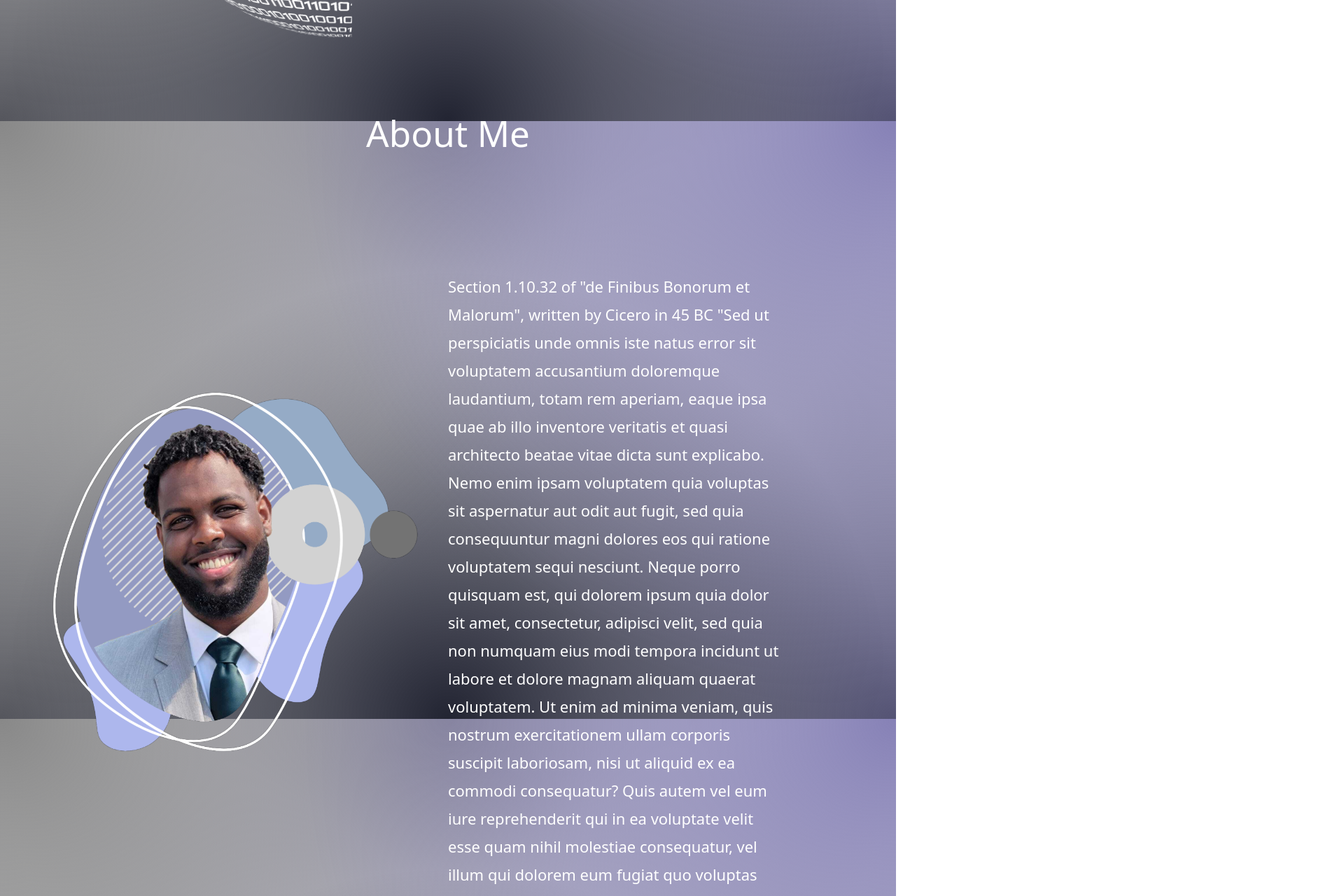
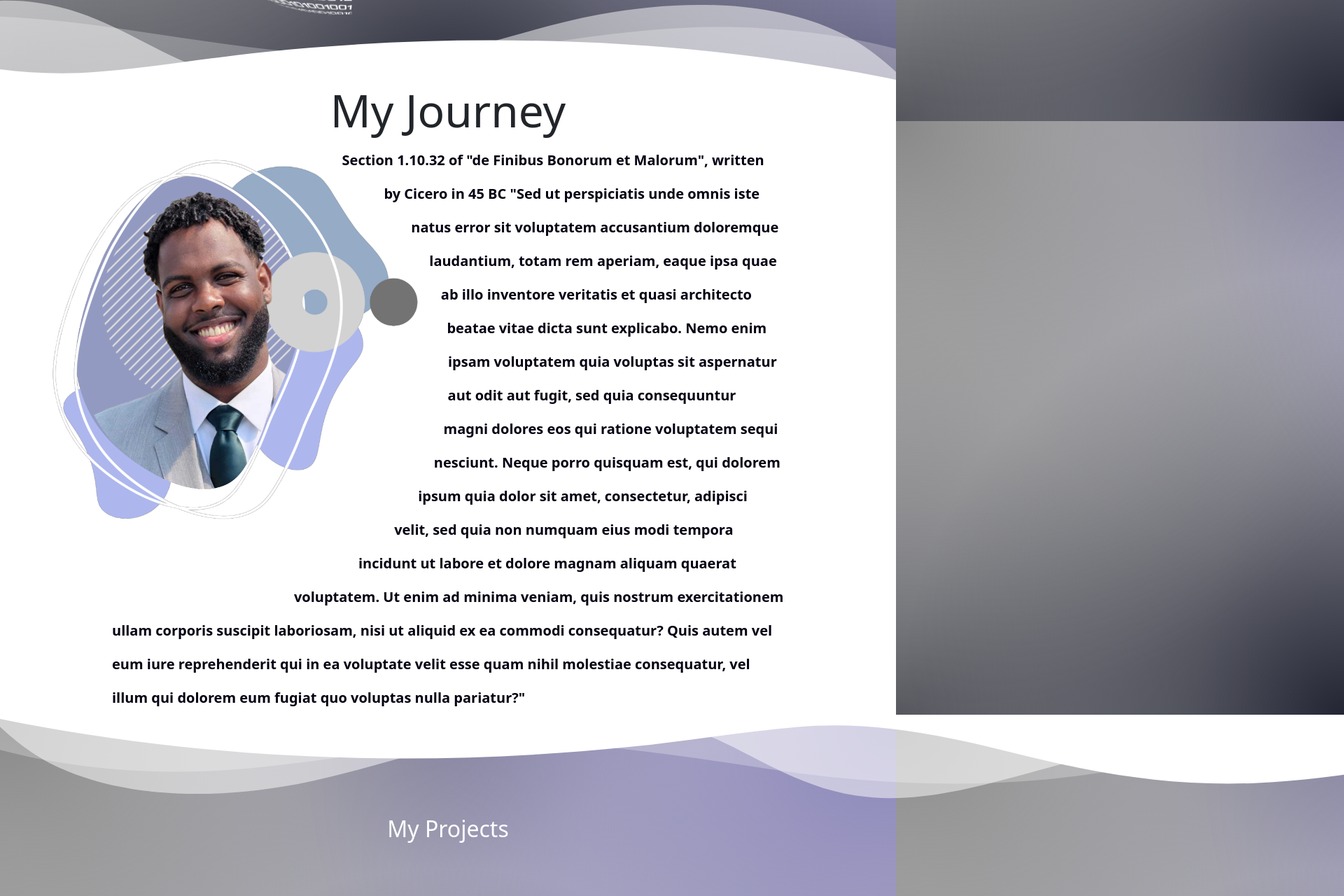
Before and after one commit to yadetagetachew/Portfolio, a React (Create React App) app: page / in a window 1280 px wide. Shown: the part 680-1960 px from the top of the page at 70% size, 1920 px wide, since content can reach past the window. Built offline with nearby package versions, Linux system fonts and the light colour scheme.

Commit message:
(feat:waves added to devide sections and used to shape to wrap discription words around bio image)

```diff
--- a/src/About.js
+++ b/src/About.js
@@ -4,14 +4,37 @@ import portrait from './media/yadi-photo.png';
 const About = () => {
     return (
         <div className="about-section">
+            <h2>My Journey</h2>
             <div className='about-img'>
                 <img src={portrait} alt="Yadi" />
             </div>
             <div className='about-discription'>
-                {/* <h2> My Story</h2> */}
                 <p>Section 1.10.32 of "de Finibus Bonorum et Malorum", written by Cicero in 45 BC
-                "Sed ut perspiciatis unde omnis iste natus error sit voluptatem accusantium doloremque laudantium, totam rem aperiam, eaque ipsa quae ab illo inventore veritatis et quasi architecto beatae vitae dicta sunt explicabo. Nemo enim ipsam voluptatem quia voluptas sit aspernatur aut odit aut fugit, sed quia consequuntur magni dolores eos qui ratione voluptatem sequi nesciunt. Neque porro quisquam est, qui dolorem ipsum quia dolor sit amet, consectetur, adipisci velit, sed quia non numquam eius modi tempora incidunt ut labore et dolore magnam aliquam quaerat voluptatem. Ut enim ad minima veniam, quis nostrum exercitationem ullam corporis suscipit laboriosam, nisi ut aliquid ex ea commodi consequatur? Quis autem vel eum iure reprehenderit qui in ea voluptate velit esse quam nihil molestiae consequatur, vel illum qui dolorem eum fugiat quo voluptas nulla pariatur?"</p>
+                "Sed ut perspiciatis unde omnis iste natus error sit voluptatem accusantium doloremque
+                laudantium, totam rem aperiam, eaque ipsa quae ab illo inventore veritatis et quasi
+                architecto beatae vitae dicta sunt explicabo. Nemo enim ipsam voluptatem quia voluptas
+                sit aspernatur aut odit aut fugit, sed quia consequuntur magni dolores eos qui ratione
+                voluptatem sequi nesciunt. Neque porro quisquam est, qui dolorem ipsum quia dolor sit amet,
+                consectetur, adipisci velit, sed quia non numquam eius modi tempora incidunt ut labore
+                et dolore magnam aliquam quaerat voluptatem. Ut enim ad minima veniam, quis nostrum
+                exercitationem ullam corporis suscipit laboriosam, nisi ut aliquid ex ea commodi consequatur?
+                Quis autem vel eum iure reprehenderit qui in ea voluptate velit esse quam nihil molestiae consequatur,
+                vel illum qui dolorem eum fugiat quo voluptas nulla pariatur?"</p>
             </div>
+ <div class="custom-shape-divider-bottom-1694038927">
+    <svg data-name="Layer 1" xmlns="http://www.w3.org/2000/svg" viewBox="0 0 1200 120" preserveAspectRatio="none">
+        <path d="M0,0V46.29c47.79,22.2,103.59,32.17,158,28,70.36-5.37,136.33-33.31,206.8-37.5C438.64,32.43,512.34,53.67,583,72.05c69.27,18,138.3,24.88,209.4,13.08,36.15-6,69.85-17.84,104.45-29.34C989.49,25,1113-14.29,1200,52.47V0Z" opacity=".25" class="shape-fill"></path>
+        <path d="M0,0V15.81C13,36.92,27.64,56.86,47.69,72.05,99.41,111.27,165,111,224.58,91.58c31.15-10.15,60.09-26.07,89.67-39.8,40.92-19,84.73-46,130.83-49.67,36.26-2.85,70.9,9.42,98.6,31.56,31.77,25.39,62.32,62,103.63,73,40.44,10.79,81.35-6.69,119.13-24.28s75.16-39,116.92-43.05c59.73-5.85,113.28,22.88,168.9,38.84,30.2,8.66,59,6.17,87.09-7.5,22.43-10.89,48-26.93,60.65-49.24V0Z" opacity=".5" class="shape-fill"></path>
+        <path d="M0,0V5.63C149.93,59,314.09,71.32,475.83,42.57c43-7.64,84.23-20.12,127.61-26.46,59-8.63,112.48,12.24,165.56,35.4C827.93,77.22,886,95.24,951.2,90c86.53-7,172.46-45.71,248.8-84.81V0Z" class="shape-fill"></path>
+    </svg>
+</div>
+ <div class="custom-shape-divider-top-1694039721">
+    <svg data-name="Layer 1" xmlns="http://www.w3.org/2000/svg" viewBox="0 0 1200 120" preserveAspectRatio="none">
+        <path d="M0,0V46.29c47.79,22.2,103.59,32.17,158,28,70.36-5.37,136.33-33.31,206.8-37.5C438.64,32.43,512.34,53.67,583,72.05c69.27,18,138.3,24.88,209.4,13.08,36.15-6,69.85-17.84,104.45-29.34C989.49,25,1113-14.29,1200,52.47V0Z" opacity=".25" class="shape-fill"></path>
+        <path d="M0,0V15.81C13,36.92,27.64,56.86,47.69,72.05,99.41,111.27,165,111,224.58,91.58c31.15-10.15,60.09-26.07,89.67-39.8,40.92-19,84.73-46,130.83-49.67,36.26-2.85,70.9,9.42,98.6,31.56,31.77,25.39,62.32,62,103.63,73,40.44,10.79,81.35-6.69,119.13-24.28s75.16-39,116.92-43.05c59.73-5.85,113.28,22.88,168.9,38.84,30.2,8.66,59,6.17,87.09-7.5,22.43-10.89,48-26.93,60.65-49.24V0Z" opacity=".5" class="shape-fill"></path>
+        <path d="M0,0V5.63C149.93,59,314.09,71.32,475.83,42.57c43-7.64,84.23-20.12,127.61-26.46,59-8.63,112.48,12.24,165.56,35.4C827.93,77.22,886,95.24,951.2,90c86.53-7,172.46-45.71,248.8-84.81V0Z" class="shape-fill"></path>
+    </svg>
+</div>
         </div>
     );
 }
--- a/src/App.css
+++ b/src/App.css
@@ -190,8 +190,8 @@ body{
 }
 @media screen and (max-width: 1081px) {
   .hero img {
-    margin-top: 11rem;
-    margin-left: 2rem;
+
+    margin-left: 2.5rem;
     width: 100vw;
     height: auto;
   }
@@ -200,8 +200,10 @@ body{
   display: flex;
   justify-content: center;
   align-items: center;
-  margin-top: -5rem;
+  margin-top: -7rem;
+  margin-bottom: 2rem;
   width: 100vw;
+  height: 100vh;
 
 }
 /* hero ends */
@@ -341,7 +343,7 @@ button {
 
 .title-header{
   text-align: center;
-  font-size: 4vw;
+  font-size: 7rem;
   color: white;
 }
 
@@ -355,15 +357,67 @@ button {
 
 /* about section */
 .about-section{
+  margin: auto;
+  margin-top: -2rem;
+  margin-bottom: 9rem;
+  margin-left: 0%;
+  height: fit-content;
+background-color: #FFFFFF;}
+.about-section img{
+  height: 40rem;
+  width: 40rem;
+  border-radius: 70%;
+  float: left;
+  /* shape-margin: .1rem; */
+  shape-outside: circle(50%);
+}
+.about-section h2{
+  text-align: center;
+  font-size: 4rem;
+}
+.about-section p{
+  height: 70%;
+  width: 75%;
+  line-height: 3rem;
+  margin: auto;
+  color: rgb(3, 1, 18);
+  font-weight: 700;
+  font-size: 20px;
+}
+@media (max-width: 1160px) {
+  .about-section{
+    width: 100%;
+    flex-direction: column;
+    margin: auto;
+    margin-top: -2rem;
+  }
+  .about-img{
+    display: flex;
+    justify-content:center;
+    align-items: center;
+  }
+  .about-discription{
+    width: 100%;
+    flex-direction: column;
+    display: flex;
+    justify-content:center;
+    align-items: center;
+    margin: 10px;
+  }
+}
+/* .about-section{
   display: flex;
   flex-direction: row;
-  /* width: 100%; */
   margin: 10rem;
 }
 
 .about-img img{
   height: 40rem;
   width: 40rem;
+  border-radius: 50%;
+  shape-outside: ellipse(100px 200px at 50% 50%);
+  margin-right: -15rem;
+
 }
 .about-img {
   width: 50%;
@@ -371,6 +425,10 @@ button {
   justify-content:end;
   align-items: center;
   margin: auto;
+  float: left;
+  border-radius: 50%;
+  shape-outside: circle(50%);
+
 }
 .about-discription {
   width: 50%;
@@ -382,6 +440,9 @@ button {
   margin: auto;
   line-height: 2.5rem;
   font-size: 22px;
+  float: left;
+  border-radius: 50%;
+  shape-outside: circle(50%);
 }
 
 @media (max-width: 1200px) {
@@ -403,4 +464,75 @@ button {
     align-items: center;
     margin: 10px;
   }
-  }
+  } */
+
+  /* contact section */
+.contact-section{
+  background-color: #FFFFFF;
+  height: 10rem;
+}
+.contact-section h2{
+  font-size: 4rem;
+}
+
+
+  /* svg's */
+
+  .custom-shape-divider-bottom-1694038927 {
+    position: absolute;
+    bottom: 0;
+    left: 0;
+    width: 100%;
+    overflow: hidden;
+    line-height: 0;
+    transform: rotate(180deg);
+}
+
+.custom-shape-divider-bottom-1694038927 svg {
+    position: relative;
+    display: block;
+    width: calc(177% + 1.3px);
+    height: 130px;
+}
+
+.custom-shape-divider-bottom-1694038927 .shape-fill {
+    fill: #FFFFFF;
+}
+
+.custom-shape-divider-top-1694039721 {
+  top: 0;
+  left: 0;
+  width: 100%;
+  overflow: hidden;
+  line-height: 0;
+}
+
+.custom-shape-divider-top-1694039721 svg {
+  position: absolute;
+  display: block;
+  width: calc(177% + 1.3px);
+  height: 130px;
+}
+
+.custom-shape-divider-top-1694039721 .shape-fill {
+  fill: #FFFFFF;
+}
+.custom-shape-divider-bottom-1694042680 {
+  bottom: 0;
+  left: 0;
+  width: 100%;
+  overflow: hidden;
+  line-height: 0;
+  transform: rotate(180deg);
+}
+
+.custom-shape-divider-bottom-1694042680 svg {
+  position: relative;
+  display: block;
+  width: calc(100% + 1.3px);
+  height: 113px;
+}
+
+.custom-shape-divider-bottom-1694042680 .shape-fill {
+  fill: #FFFFFF;
+}
--- a/src/App.js
+++ b/src/App.js
@@ -4,23 +4,25 @@ import Header from './Header';
 import Cards from './Cards';
 import Title from './Title';
 import About from './About';
+import Contact from './Contact';
 
 function App() {
   return (
     <div className='app'>
     <Navbar />
     <Header />
-    <Title
+    {/* <Title
       title="About Me"
-    />
+    /> */}
     <About />
     <Title
       title="My Projects"
     />
     <Cards />
-    <Title
+    {/* <Title
       title="Contact Me"
-    />
+    /> */}
+    <Contact />
     </div>
   );
 }
--- a/src/Cards.js
+++ b/src/Cards.js
@@ -120,6 +120,13 @@ const CardRender = () => {
           </div>
         ))}
       </div>
+      <div class="custom-shape-divider-bottom-1694042680">
+    <svg data-name="Layer 1" xmlns="http://www.w3.org/2000/svg" viewBox="0 0 1200 120" preserveAspectRatio="none">
+        <path d="M0,0V46.29c47.79,22.2,103.59,32.17,158,28,70.36-5.37,136.33-33.31,206.8-37.5C438.64,32.43,512.34,53.67,583,72.05c69.27,18,138.3,24.88,209.4,13.08,36.15-6,69.85-17.84,104.45-29.34C989.49,25,1113-14.29,1200,52.47V0Z" opacity=".25" class="shape-fill"></path>
+        <path d="M0,0V15.81C13,36.92,27.64,56.86,47.69,72.05,99.41,111.27,165,111,224.58,91.58c31.15-10.15,60.09-26.07,89.67-39.8,40.92-19,84.73-46,130.83-49.67,36.26-2.85,70.9,9.42,98.6,31.56,31.77,25.39,62.32,62,103.63,73,40.44,10.79,81.35-6.69,119.13-24.28s75.16-39,116.92-43.05c59.73-5.85,113.28,22.88,168.9,38.84,30.2,8.66,59,6.17,87.09-7.5,22.43-10.89,48-26.93,60.65-49.24V0Z" opacity=".5" class="shape-fill"></path>
+        <path d="M0,0V5.63C149.93,59,314.09,71.32,475.83,42.57c43-7.64,84.23-20.12,127.61-26.46,59-8.63,112.48,12.24,165.56,35.4C827.93,77.22,886,95.24,951.2,90c86.53-7,172.46-45.71,248.8-84.81V0Z" class="shape-fill"></path>
+    </svg>
+</div>
     </div>
   );
 };
--- a/src/Contact.js
+++ b/src/Contact.js
@@ -1 +1,11 @@
 import React from 'react';
+
+const Contact = () => {
+    return(
+        <div className='contact-section'>
+          <h2>Contact me</h2>
+    </div>
+    )
+}
+
+export default Contact;
--- a/src/Title.js
+++ b/src/Title.js
@@ -3,7 +3,7 @@ import React from 'react'
 function Title(props) {
   return (
     <div className='title-header'>
-      <p>{props.title}</p>
+      <h2>{props.title}</h2>
     </div>
   )
 }
```
